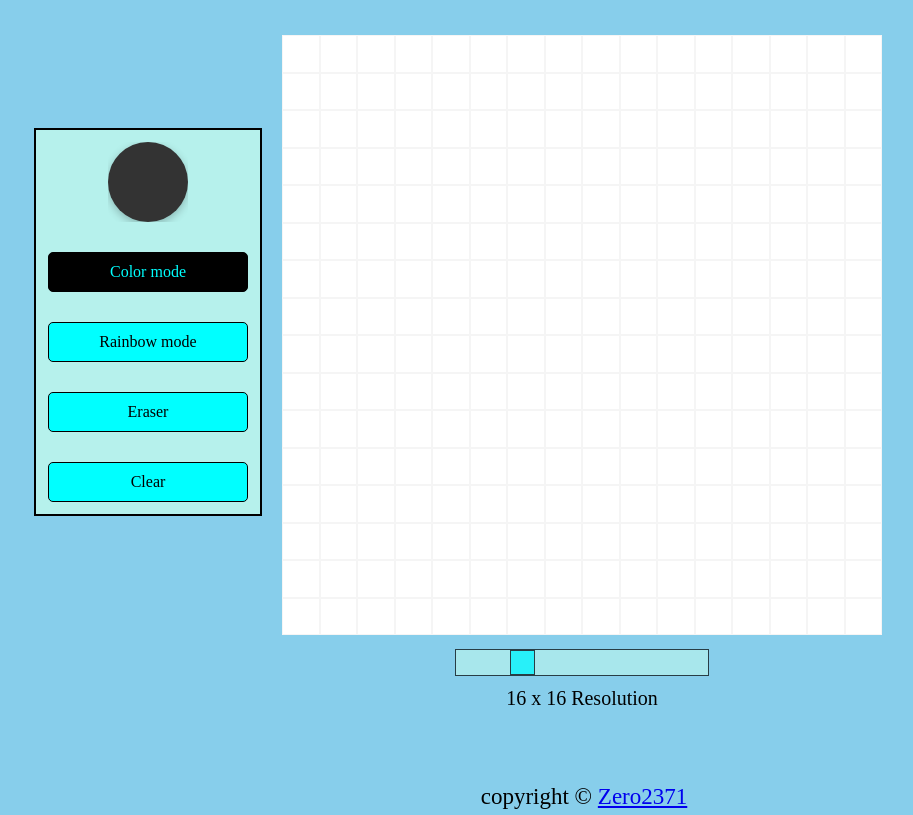
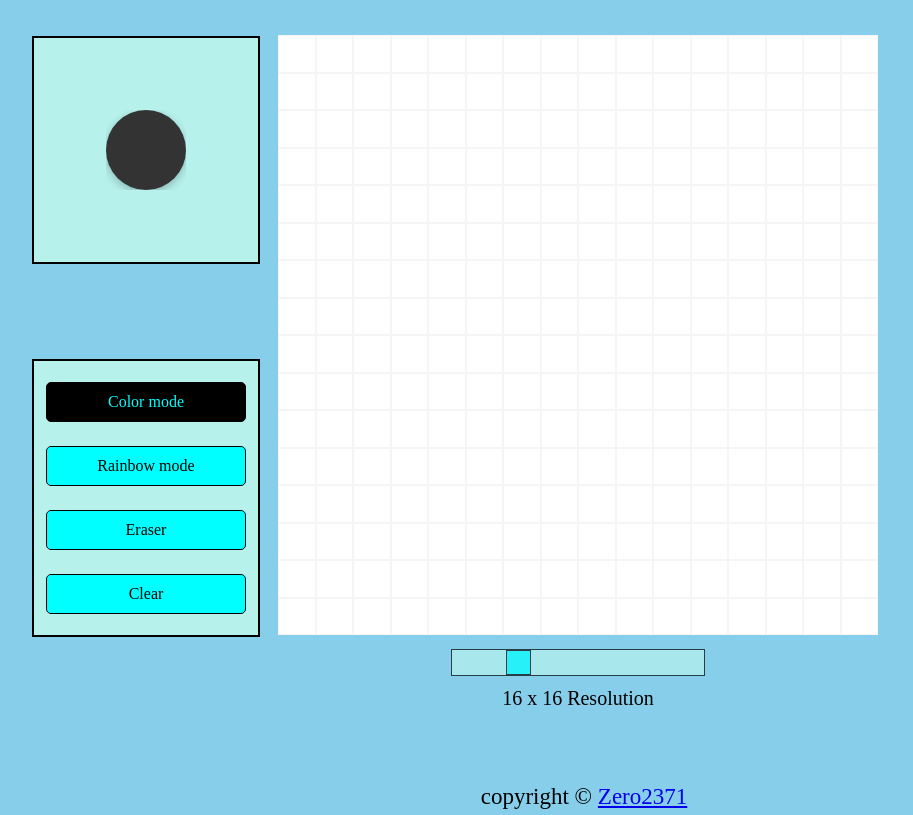
Before and after one commit to Zero2371/etchASketch, a plain HTML site: page index.html in a window 1280 px wide. Shown: the part 91-906 px from the top of the page, without its empty margins (56-969 px from the left). Drawn offline with Linux system fonts and the light colour scheme.

Commit message:
added a website icon, changed menu into to separate divs

```diff
--- a/index.html
+++ b/index.html
@@ -5,6 +5,8 @@
     <meta name="viewport" content="width=device-width, initial-scale=1.0">
     <title>Etch A Sketch</title>
     <link rel="stylesheet" href="style.css">
+<link rel="icon" type="image/x-icon" href="/favicon/favicon.ico">
+
 </head>
 <body>
    <!-- <div class="header">
@@ -16,11 +18,15 @@
     <main class="main">
 
     <div class="menu">
+        <div class="colorPan">
         <input id="colorPicker" type="color" value="#333333" />
+        </div>
+        <div class="buttons">
         <button id="colorBtn">Color mode</button>
         <button id="rgbBtn">Rainbow mode</button>
         <button id="eraserBtn">Eraser</button>
         <button id="clearBtn">Clear</button>
+        </div>
       </div>
     <div class="grid">
         <h1>Etch-A-Sketch</h1>
--- a/style.css
+++ b/style.css
@@ -28,9 +28,30 @@ body{
     float: left;
     gap: 30px;
     width: 200px;
+    padding: 12px;
+  }
+  .colorPan{
     border: 2px solid black;
+    width: 200px;
+    height: 200px;
     padding: 12px;
+    display: flex;
+    justify-content: center;
+    align-items: center;
     background-color: rgba(200, 255, 238, 0.726);
+    margin: 47px 0;
+  }
+  .buttons{
+    border: 2px solid black;
+    width: 200px;
+    height: 250px;
+    padding: 12px;
+    gap: 24px;
+    display: flex;
+    flex-direction: column;
+    justify-content: center;
+    background-color: rgba(200, 255, 238, 0.726);
+    margin: 18px 0;
   }
 button {
   width: 100%;
```
Also changed, not shown: favicon/android-chrome-192x192.png (added), favicon/android-chrome-512x512.png (added), favicon/apple-touch-icon.png (added), favicon/favicon-16x16.png (added), favicon/favicon-32x32.png (added), favicon/favicon.ico (added), favicon/site.webmanifest (added).
